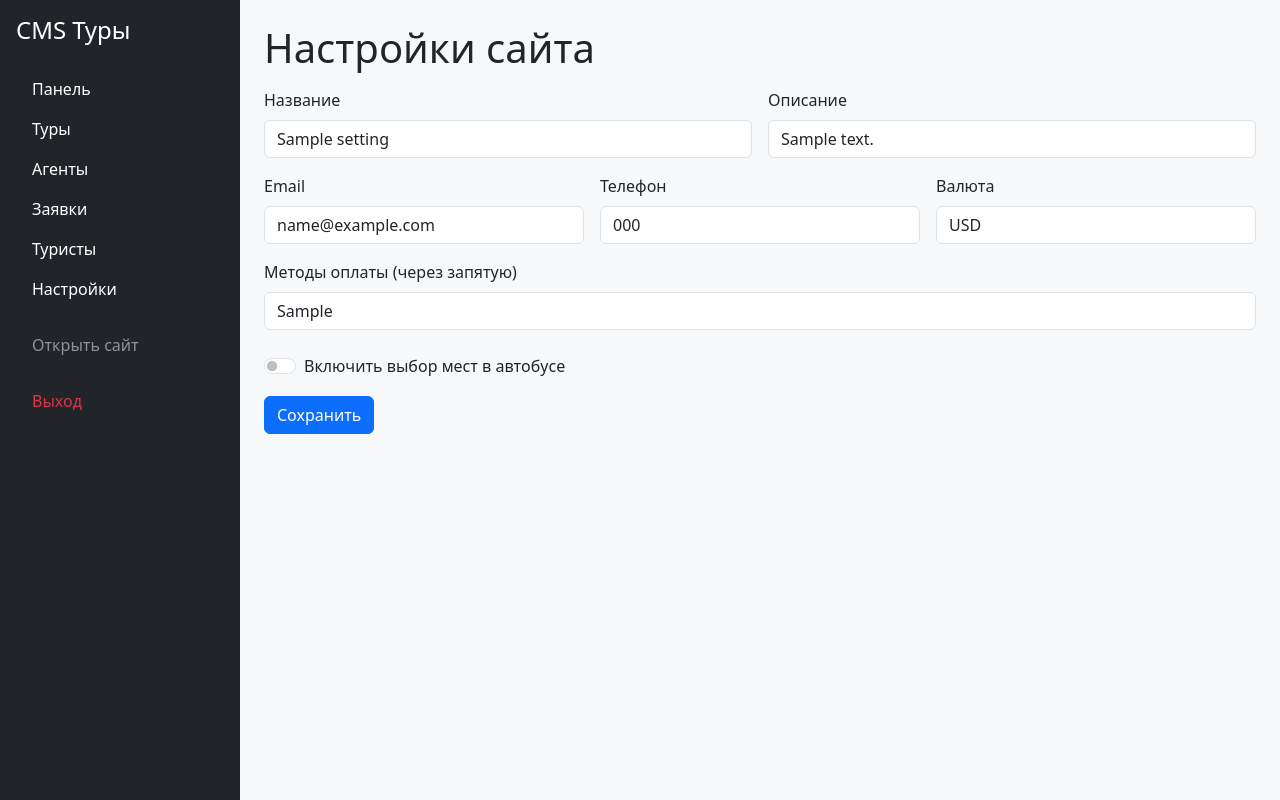
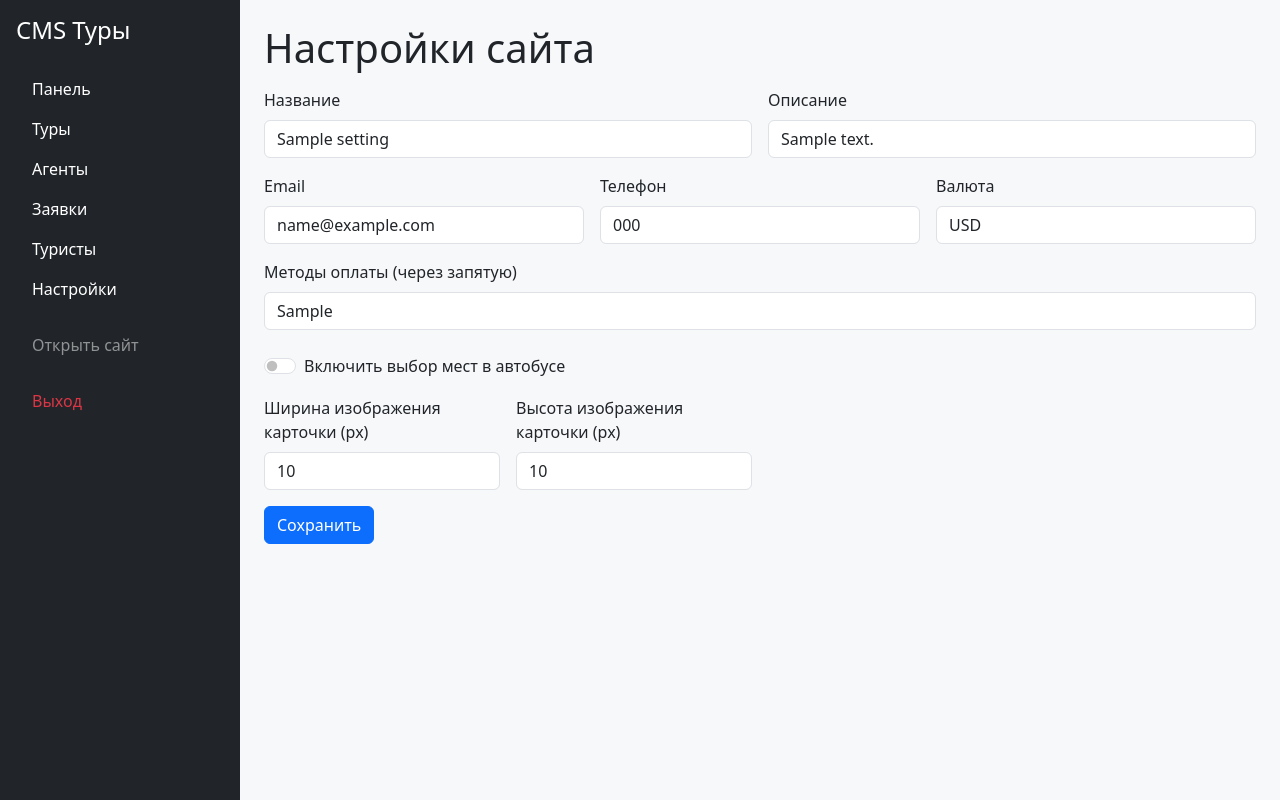
Before and after one commit to sidr1001/xaz2, a PHP site: template templates/admin/settings.twig in a window 1280 px wide. Run offline with PHP 8.4, Linux system fonts and the light colour scheme; the template is opened without the code that fills it: most values are stand-ins (such as "Sample title", 1, 10 or a date in 2020); some libraries are stand-ins or nearby versions.

Commit message:
Add card image dimensions to settings and display tour title in bookings
Co-authored-by: sidr1001 <sidr1001@gmail.com>

```diff
--- a/src/Controller/Admin/SettingsController.php
+++ b/src/Controller/Admin/SettingsController.php
@@ -21,7 +21,7 @@ final class SettingsController
     public function save(Request $request, Response $response): Response
     {
         $data = (array)$request->getParsedBody();
-        $keys = ['site_name','site_desc','email','phone','currency','payment_methods'];
+        $keys = ['site_name','site_desc','email','phone','currency','payment_methods','card_image_width','card_image_height'];
         foreach ($keys as $key) {
             if (array_key_exists($key, $data)) {
                 SettingsService::set($key, (string)$data[$key]);
--- a/src/Controller/Agent/BookingsController.php
+++ b/src/Controller/Agent/BookingsController.php
@@ -27,7 +27,7 @@ final class BookingsController
         $agentId = (int)($_SESSION['agent_id'] ?? 0);
         $id = (int)$args['id'];
         $pdo = Database::getConnection();
-        $stmt = $pdo->prepare('SELECT * FROM bookings WHERE id=:id AND agent_id=:a');
+        $stmt = $pdo->prepare('SELECT b.*, t.title AS tour_title FROM bookings b LEFT JOIN tours t ON t.id=b.tour_id WHERE b.id=:id AND b.agent_id=:a');
         $stmt->execute([':id' => $id, ':a' => $agentId]);
         $booking = $stmt->fetch();
         if (!$booking) {
--- a/src/Service/SettingsService.php
+++ b/src/Service/SettingsService.php
@@ -19,6 +19,12 @@ final class SettingsService
         if (!isset($settings['bus_seat_selection_enabled'])) {
             $settings['bus_seat_selection_enabled'] = '0';
         }
+        if (!isset($settings['card_image_width'])) {
+            $settings['card_image_width'] = '480';
+        }
+        if (!isset($settings['card_image_height'])) {
+            $settings['card_image_height'] = '320';
+        }
         return $settings;
     }
 
--- a/templates/admin/settings.twig
+++ b/templates/admin/settings.twig
@@ -33,6 +33,14 @@
       <label class="form-check-label" for="bus_seat_selection_enabled">Включить выбор мест в автобусе</label>
     </div>
   </div>
+  <div class="col-md-3">
+    <label class="form-label">Ширина изображения карточки (px)</label>
+    <input class="form-control" type="number" name="card_image_width" value="{{ settings.card_image_width|default('480')|e }}">
+  </div>
+  <div class="col-md-3">
+    <label class="form-label">Высота изображения карточки (px)</label>
+    <input class="form-control" type="number" name="card_image_height" value="{{ settings.card_image_height|default('320')|e }}">
+  </div>
   <div class="col-12">
     <button class="btn btn-primary">Сохранить</button>
   </div>
--- a/templates/agent/bookings/view.twig
+++ b/templates/agent/bookings/view.twig
@@ -18,6 +18,10 @@
         <p>{{ booking.customer_name|e }}<br>{{ booking.customer_phone|e }}<br>{{ booking.customer_email|e }}</p>
         <p><strong>Сумма:</strong> {{ booking.total_amount|e }}</p>
         <p><strong>Статус:</strong> {{ booking.status|e }}</p>
+        <p><strong>Тур:</strong> {{ booking.tour_title|e }}</p>
+        {% if booking.bus_seats %}
+        <p><strong>Места в автобусе:</strong> {{ booking.bus_seats|e }}</p>
+        {% endif %}
       </div>
     </div>
   </div>
--- a/templates/partials/tour_cards.twig
+++ b/templates/partials/tour_cards.twig
@@ -2,7 +2,11 @@
   {% for tour in tours %}
     <div class="col-md-4">
       <div class="card h-100">
-        {% if tour.image %}<img src="{{ tour.image|e }}" class="card-img-top" alt="">{% endif %}
+        {% if tour.image %}
+          <div class="ratio" style="--bs-aspect-ratio: {{ (settings.card_image_height|default(320) / settings.card_image_width|default(480) * 100) | number_format(6, '.', '') }}%">
+            <img src="{{ tour.image|e }}" class="w-100 h-100" style="object-fit: cover;" alt="">
+          </div>
+        {% endif %}
         <div class="card-body">
           <h5 class="card-title">{{ tour.title|e }}</h5>
           <p class="card-text text-muted">{{ tour.country|e }}, {{ tour.region|e }}, {{ tour.city|e }}</p>
```
